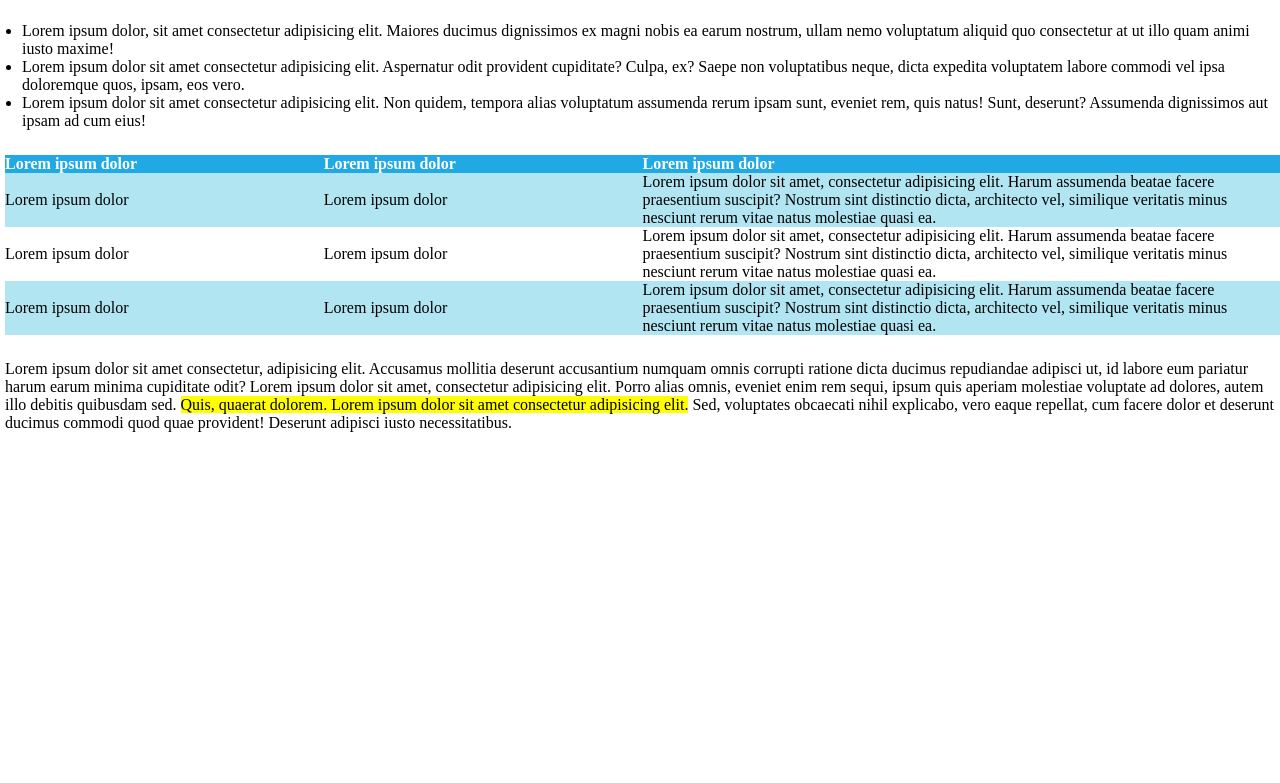
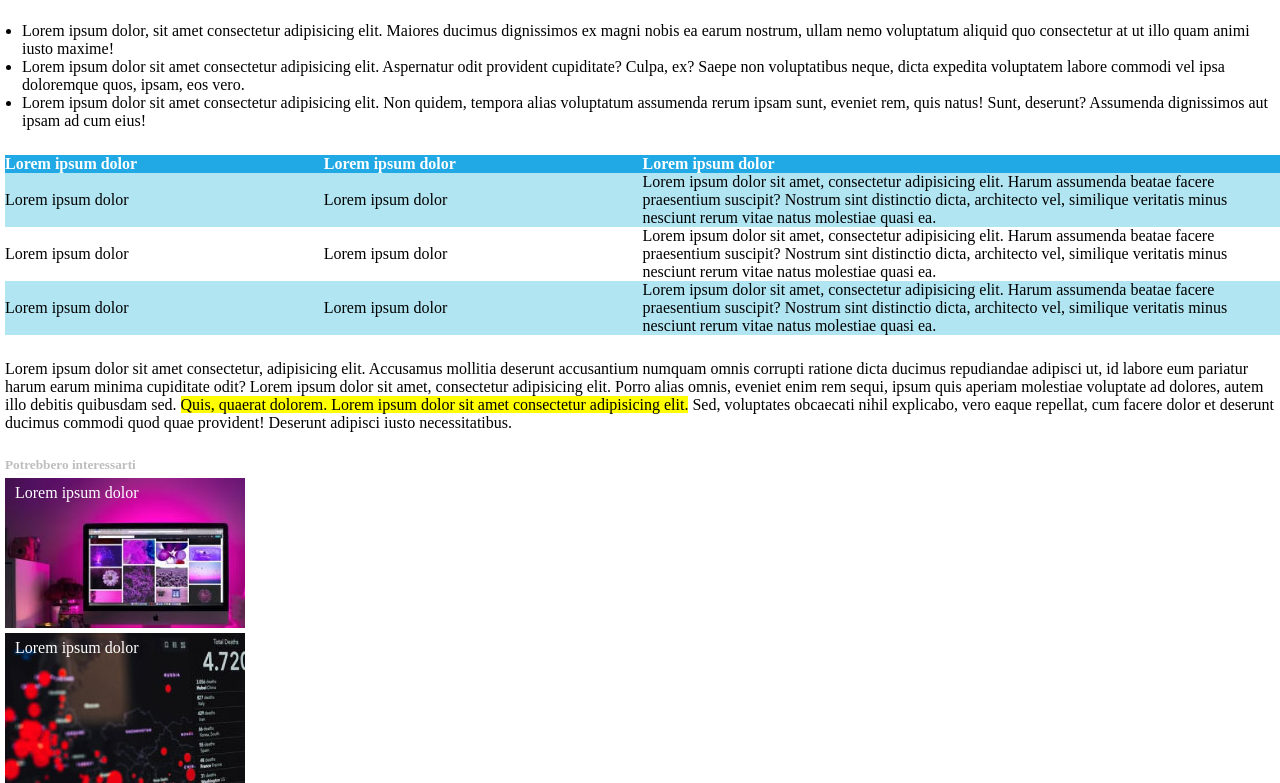
Before and after one commit to c4r7u/html-css-booleaner, a plain HTML site: page index.html in a window 1280 px wide. Shown: the part 705-1488 px from the top of the page. Before the commit the page ends 1162 px from the top, so only its background shows below. Drawn offline with Linux system fonts and the light colour scheme.

Commit message:
END FOOTER

```diff
--- a/CSS/style.css
+++ b/CSS/style.css
@@ -97,3 +97,31 @@ table {
 
 
 /* FOOTER */
+
+h5 {
+    color: rgb(190, 190, 190, 1);
+}
+
+.page1 {
+    margin-top: 5px;
+    background-image: url(../img/monitor.jpg);
+    font-weight: normal;
+    line-height: 30px;
+    color: white;
+    width: 240px;
+    height: 150px;
+}
+
+.page2 {
+    margin-top: 5px;
+    background-image: url(../img/graph.jpg);
+    font-weight: normal;
+    line-height: 30px;
+    color: white;
+    width: 240px;
+    height: 150px;
+}
+
+.text {
+    margin-left: 10px;
+}
--- a/index.html
+++ b/index.html
@@ -74,6 +74,20 @@
 
 
     <!--FOOTER-->
+    <footer class="container">
+
+        <h5>Potrebbero interessarti</h5>
+
+        <div class="page1">
+            <span class="text">Lorem ipsum dolor</span>
+        </div>
+
+        <div class="page2">
+            <span class="text">Lorem ipsum dolor</span>
+        </div>
+
+
+    </footer>
     <!--END FOOTER-->
 
 </body>
```
